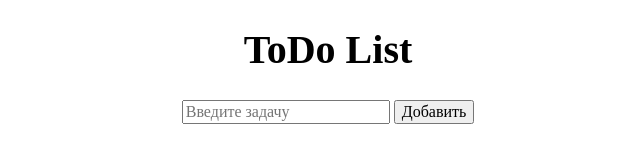
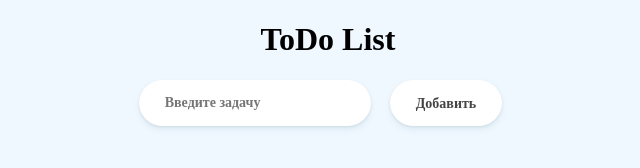
Before and after one commit to av6920337/week11-js-ToDoList, a plain HTML site: page index.html in a window 1280 px wide. Shown: the whole page, without its empty margins (312-952 px from the left). Drawn offline with Linux system fonts and the light colour scheme.

Commit message:
4 commit:added new styles

```diff
--- a/assets/style/style.css
+++ b/assets/style/style.css
@@ -1,15 +1,59 @@
+body{
+    background-color:aliceblue;
+}
 .header,.main{
     display:flex;
     justify-content: center;
     align-items: center;
     flex-direction: column;
 }
-.title{
-    font-size: 40px;
-}
 .li{
     display: flex;
     justify-content:center;
     align-items: center;
     text-decoration: line-through;
+    cursor: pointer;
 }
+.tasklist{
+    cursor: pointer;
+}
+.btn {
+	display: inline-block;
+	box-sizing: border-box;
+	padding: 0 25px;
+	margin: 0 15px 15px 0;
+	outline: none;
+	border: 1px solid #fff;
+	border-radius: 50px;
+	height: 46px;
+	line-height: 46px;
+	font-size: 14px;
+	font-weight: 600;
+	text-decoration: none;
+	color: #444;
+	background-color: #fff;
+	box-shadow: 0 4px 6px rgb(65 132 144 / 10%), 0 1px 3px rgb(0 0 0 / 8%);
+	cursor: pointer;
+	user-select: none;
+	appearance: none;
+	touch-action: manipulation;
+	vertical-align: top;
+	/* transition: box-shadow 0.2s; */
+}
+.btn:focus-visible {
+	border: 1px solid #4c51f9;
+	outline: none;
+}
+.btn:hover {
+	transition: all 0.2s;
+	box-shadow: 0 7px 14px rgb(65 132 144 / 10%), 0 3px 6px rgb(0 0 0 / 8%);
+}
+.btn:active {
+	background-color: #808080;
+}
+.btn:disabled {
+	background-color: #eee;
+	border-color: #eee;
+	color: #444;
+	cursor: not-allowed;
+}
--- a/index.html
+++ b/index.html
@@ -9,6 +9,7 @@
     <link href="https://fonts.googleapis.com/css2?family=Dancing+Script:wght@400;500;700&family=Marck+Script&family=Raleway:ital,wght@1,200&family=Roboto:ital,wght@0,300;0,500;1,300&display=swap" rel="stylesheet">
     <link rel="stylesheet" href="assets/style/normalize.css">
     <link rel="stylesheet" href="assets/style/style.css">
+    <link rel="shortcut icon" href="https://img.icons8.com/?size=64&id=43135&format=png" type="image/svg">
 </head>
 <body>
     <header class="header">
@@ -16,10 +17,10 @@
     </header>
     <main class="main">
         <div class="input">
-            <input type="text" id="taskInput" placeholder="Введите задачу" />
-            <button id="addButton">Добавить</button>
+            <input type="text" id="taskInput" placeholder="Введите задачу" class="btn"/>
+            <button id="addButton" class="btn">Добавить</button>
         </div>
-        <ul id="taskList"></ul>
+        <ol id="taskList" class="tasklist"></ol>
     </main>
     <script src="assets/scripts/index.js"></script>
 </body>
```
Also changed, not shown: assets/scripts/index.js (line endings or trailing spaces).
